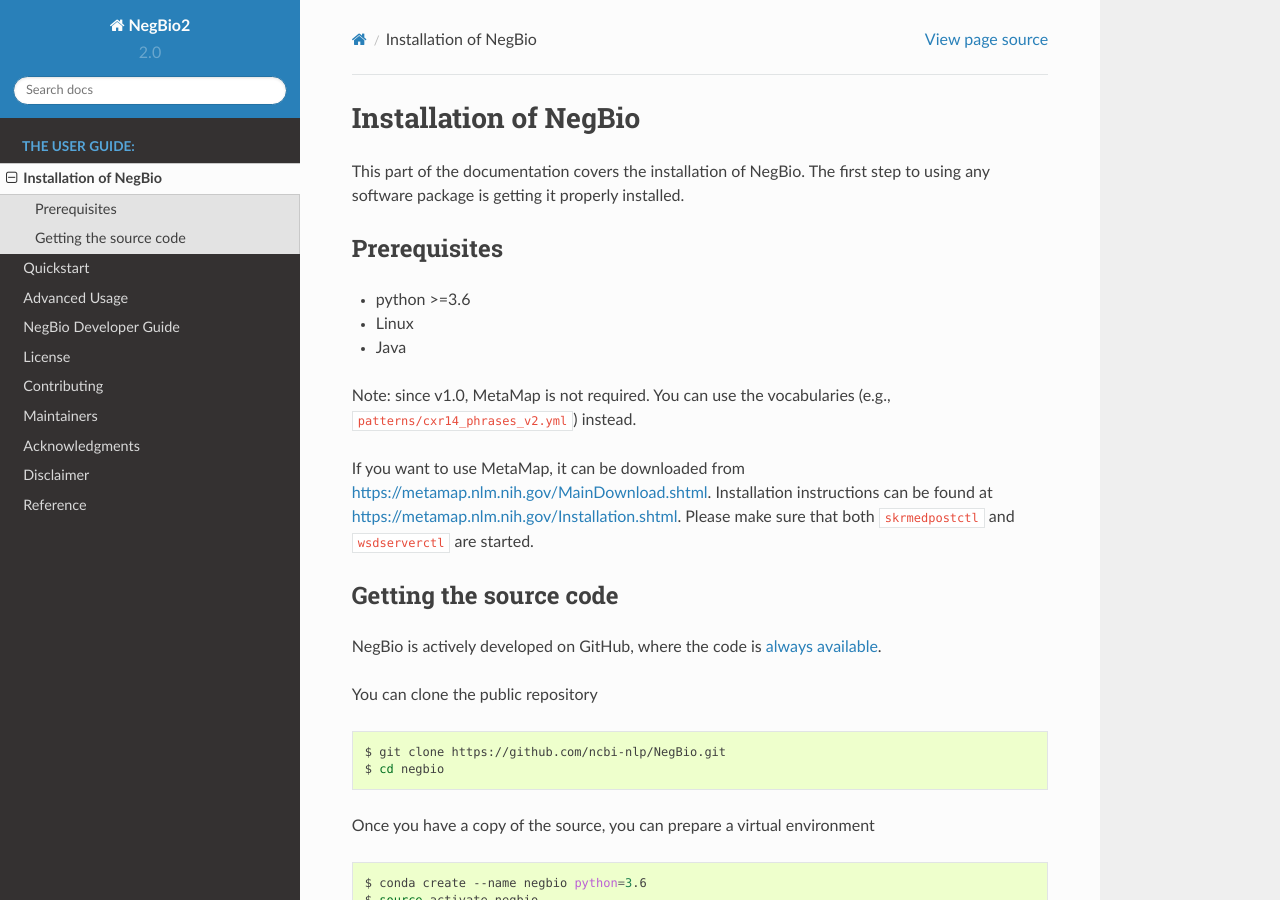
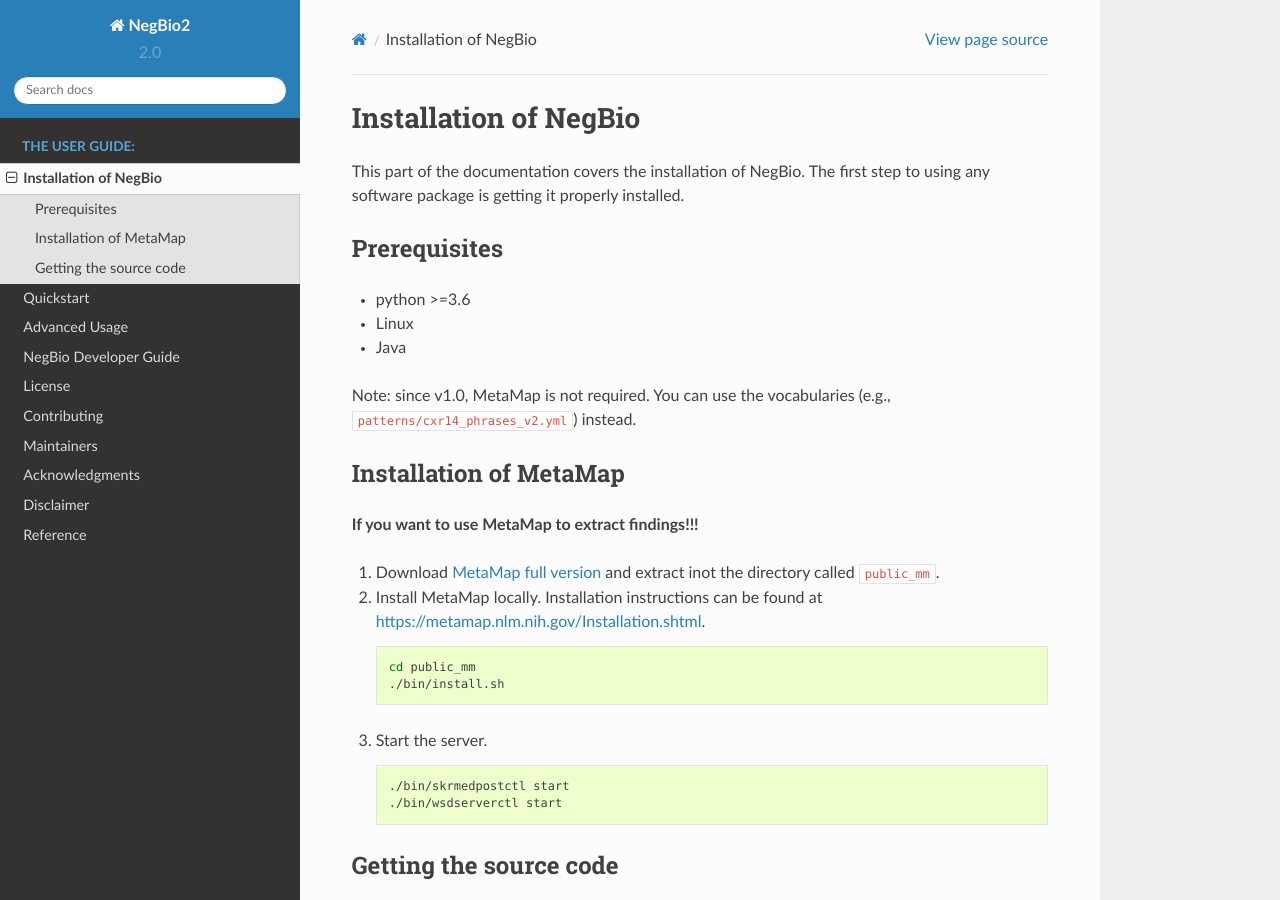
Before and after one commit to bionlplab/negbio2, a Sphinx documentation site: the page built from docs/installation.md, in a window 1280 px wide and 900 px high. Built offline with Sphinx 7.4.7 and the Read the Docs theme 2.0.0, drawn with Linux system fonts in a browser that asks for light colours.

Commit message:
update metamap support

````diff
--- a/docs/installation.md
+++ b/docs/installation.md
@@ -10,9 +10,26 @@
 
 Note: since v1.0, MetaMap is not required. You can use the vocabularies (e.g., ``patterns/cxr14_phrases_v2.yml``) instead.
 
-If you want to use MetaMap, it can be downloaded from [https://metamap.nlm.nih.gov/MainDownload.shtml](https://metamap.nlm.nih.gov/MainDownload.shtml).
-Installation instructions can be found at [https://metamap.nlm.nih.gov/Installation.shtml](https://metamap.nlm.nih.gov/Installation.shtml).
-Please make sure that both ``skrmedpostctl`` and ``wsdserverctl`` are started.
+
+## Installation of MetaMap
+
+**If you want to use MetaMap to extract findings!!!**
+
+1. Download [MetaMap full version ](https://metamap.nlm.nih.gov/MainDownload.shtml) and extract inot the directory called `public_mm`.
+
+2. Install MetaMap locally. Installation instructions can be found at [https://metamap.nlm.nih.gov/Installation.shtml](https://metamap.nlm.nih.gov/Installation.shtml).
+
+    ```bash
+    cd public_mm
+    ./bin/install.sh
+    ```
+
+3. Start the server.
+
+    ```bash
+    ./bin/skrmedpostctl start
+    ./bin/wsdserverctl start
+    ```
 
 ## Getting the source code
 
````
Also changed, not shown: docs/user_guide.md (+2 -6 lines), 2 other files.
